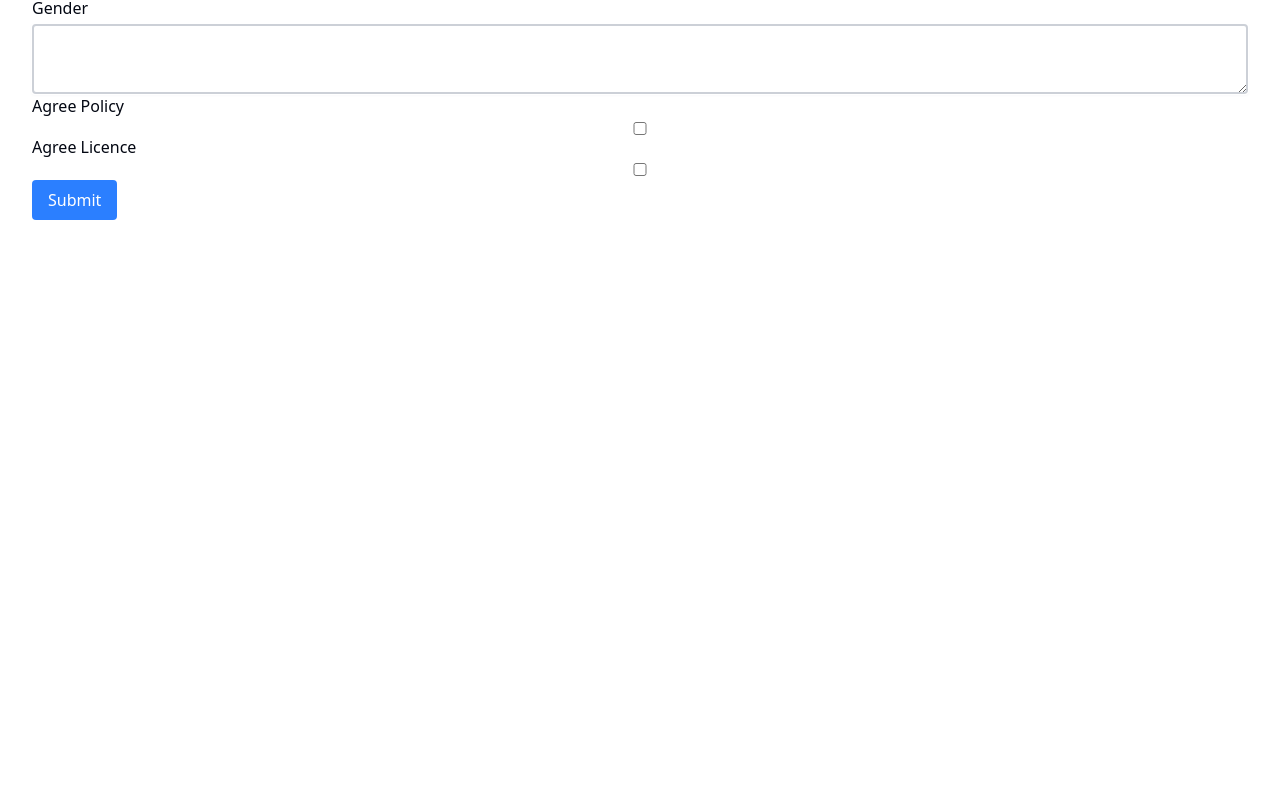
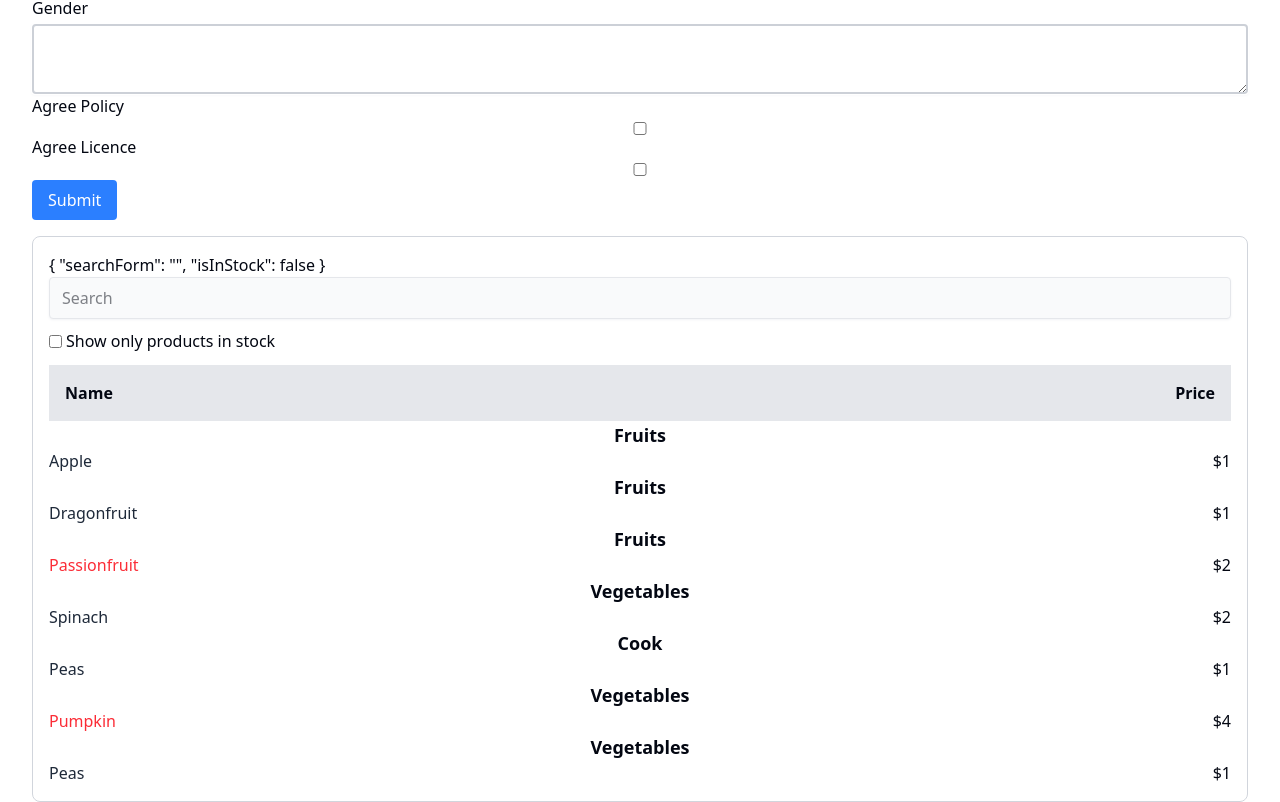
Before and after one commit to NdekoCode/react-discovery, a React (Vite) app: page / in a window 1280 px wide. Shown: the part 840-1642 px from the top of the page. Before the commit the page ends 1064 px from the top, so only its background shows below. Built offline with nearby package versions, Linux system fonts and the light colour scheme.

Commit message:
feat: add Products component and related product table structure, including search functionality and product data

```diff
--- a/src/App.tsx
+++ b/src/App.tsx
@@ -2,6 +2,7 @@ import { Encode } from "./components/custom/block-render";
 import { ControlledInput } from "./components/custom/controlled-input";
 import { CustomForm } from "./components/custom/custom-form";
 import { Increment } from "./components/custom/increment";
+import Products from "./components/products/products";
 import { useTheme } from "./stores/contexts/theme-context";
 
 function App() {
@@ -23,6 +24,7 @@ function App() {
         <Encode />
         <ControlledInput />
         <CustomForm />
+        <Products />
       </div>
     </div>
   );
--- /dev/null
+++ b/src/components/products/category-row.tsx
@@ -0,0 +1,13 @@
+import React, { FC } from "react";
+
+const CategoryRow: FC<{ category: string }> = ({ category }) => {
+  return (
+    <tr className="w-full">
+      <td colSpan={2} className="font-bold text-lg text-center">
+        {category}
+      </td>
+    </tr>
+  );
+};
+
+export default CategoryRow;
--- /dev/null
+++ b/src/components/products/product-row.tsx
@@ -0,0 +1,17 @@
+import React, { FC } from "react";
+
+import { Product } from "@/lib/types/generics/product";
+import { cn } from "@/lib/utils";
+
+const ProductRow: FC<{ product: Product }> = ({ product }) => {
+  return (
+    <tr className="flex justify-between gap-2 w-full">
+      <td className={cn(product.stocked ? "text-gray-800" : "text-red-500")}>
+        {product.name}
+      </td>
+      <td>{product.price}</td>
+    </tr>
+  );
+};
+
+export default ProductRow;
--- /dev/null
+++ b/src/components/products/product-table-header.tsx
@@ -0,0 +1,14 @@
+import React from "react";
+
+const ProductTableHeader = () => {
+  return (
+    <thead className="w-full">
+      <tr className="flex justify-between gap-2 bg-gray-200 p-4">
+        <th>Name</th>
+        <th>Price</th>
+      </tr>
+    </thead>
+  );
+};
+
+export default ProductTableHeader;
--- /dev/null
+++ b/src/components/products/product-table.tsx
@@ -0,0 +1,25 @@
+import React, { FC, Fragment } from "react";
+
+import { Product } from "@/lib/types/generics/product";
+import { cn } from "@/lib/utils";
+
+import CategoryRow from "./category-row";
+import ProductRow from "./product-row";
+import ProductTableHeader from "./product-table-header";
+
+const ProductTable: FC<{ products: Product[] }> = ({ products }) => {
+  const productsRows = products.map((p, index) => (
+    <Fragment key={index}>
+      <CategoryRow category={p.category} />
+      <ProductRow product={p} />
+    </Fragment>
+  ));
+  return (
+    <table className="w-full px-4">
+      <ProductTableHeader />
+      <tbody>{productsRows}</tbody>
+    </table>
+  );
+};
+
+export default ProductTable;
--- /dev/null
+++ b/src/components/products/products.tsx
@@ -0,0 +1,43 @@
+import React, { ChangeEvent, useState } from "react";
+
+import { PRODUCTS } from "@/lib/data/products";
+
+import ProductTable from "./product-table";
+import { SearchForm } from "./search-form";
+
+const Products = () => {
+  const [formData, setFormData] = useState({
+    searchForm: "",
+    isInStock: false,
+  });
+  const handleChange = (e: ChangeEvent<HTMLInputElement>) => {
+    const target = e.target;
+    const value =
+      target instanceof HTMLInputElement && target.type === "checkbox"
+        ? target.checked
+        : target.value;
+
+    console.log("Input", target, value);
+    setFormData((prev) => ({ ...prev, [target.name]: value }));
+  };
+  const products = PRODUCTS.filter((p) => {
+    const isInStock = formData.isInStock ? p.stocked : true;
+    const matchSearch =
+      formData.searchForm.trim().length > 0
+        ? p.name
+            .toLocaleLowerCase()
+            .includes(formData.searchForm.toLocaleLowerCase())
+        : true;
+    return isInStock && matchSearch;
+  });
+
+  return (
+    <div className="border border-gray-300 rounded-md p-4">
+      {JSON.stringify(formData, null, 2)}
+      <SearchForm formData={formData} handleChange={handleChange} />
+      <ProductTable products={products} />
+    </div>
+  );
+};
+
+export default Products;
--- /dev/null
+++ b/src/components/products/search-form.tsx
@@ -0,0 +1,31 @@
+import { ChangeEvent, FC, useState } from "react";
+
+export const SearchForm: FC<{
+  handleChange: (e: ChangeEvent<HTMLInputElement>) => void;
+  formData: { searchForm: string; isInStock: boolean };
+}> = ({ formData, handleChange }) => {
+  return (
+    <form action="" className="flex flex-col gap-2.5 w-full mb-3">
+      <div className="w-full">
+        <input
+          type="search"
+          name="searchForm"
+          className="bg-gray-50 border py-2 px-3 rounded w-full border-gray-200 shadow shadow-gray-100"
+          placeholder="Search"
+          value={formData.searchForm}
+          onChange={handleChange}
+        />
+      </div>
+      <label htmlFor="isInStock" className="flex items-center gap-1">
+        <input
+          type="checkbox"
+          name="isInStock"
+          id="isInStock"
+          checked={formData.isInStock}
+          onChange={handleChange}
+        />
+        <span>Show only products in stock</span>
+      </label>
+    </form>
+  );
+};
--- /dev/null
+++ b/src/lib/data/products.ts
@@ -0,0 +1,11 @@
+import { Product } from "../types/generics/product";
+
+export const PRODUCTS: Product[] = [
+  { category: "Fruits", price: "$1", stocked: true, name: "Apple" },
+  { category: "Fruits", price: "$1", stocked: true, name: "Dragonfruit" },
+  { category: "Fruits", price: "$2", stocked: false, name: "Passionfruit" },
+  { category: "Vegetables", price: "$2", stocked: true, name: "Spinach" },
+  { category: "Cook", price: "$1", stocked: true, name: "Peas" },
+  { category: "Vegetables", price: "$4", stocked: false, name: "Pumpkin" },
+  { category: "Vegetables", price: "$1", stocked: true, name: "Peas" },
+];
--- /dev/null
+++ b/src/lib/types/generics/product.ts
@@ -0,0 +1,6 @@
+export type Product = {
+  category: string;
+  price: string;
+  stocked: boolean;
+  name: string;
+};
```
